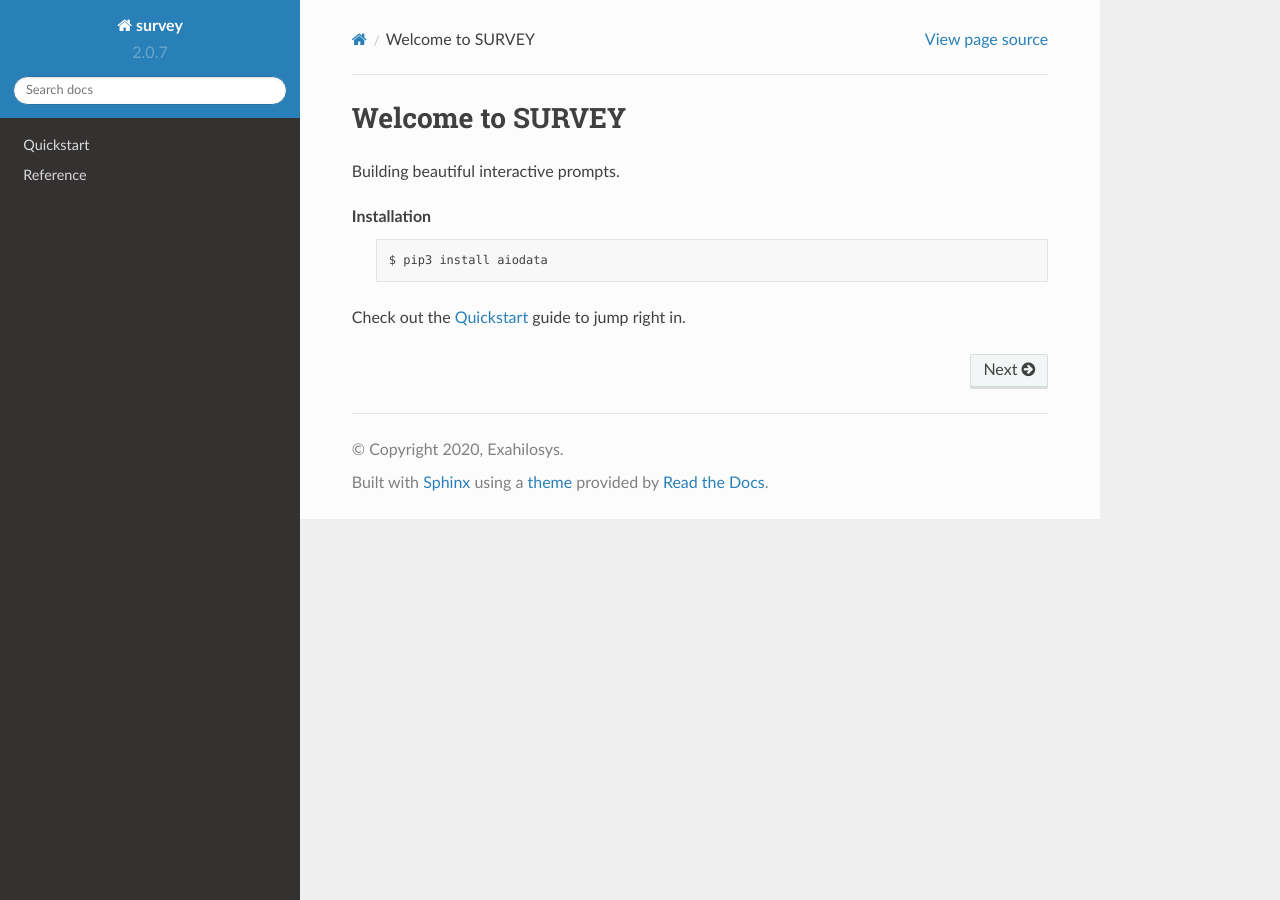
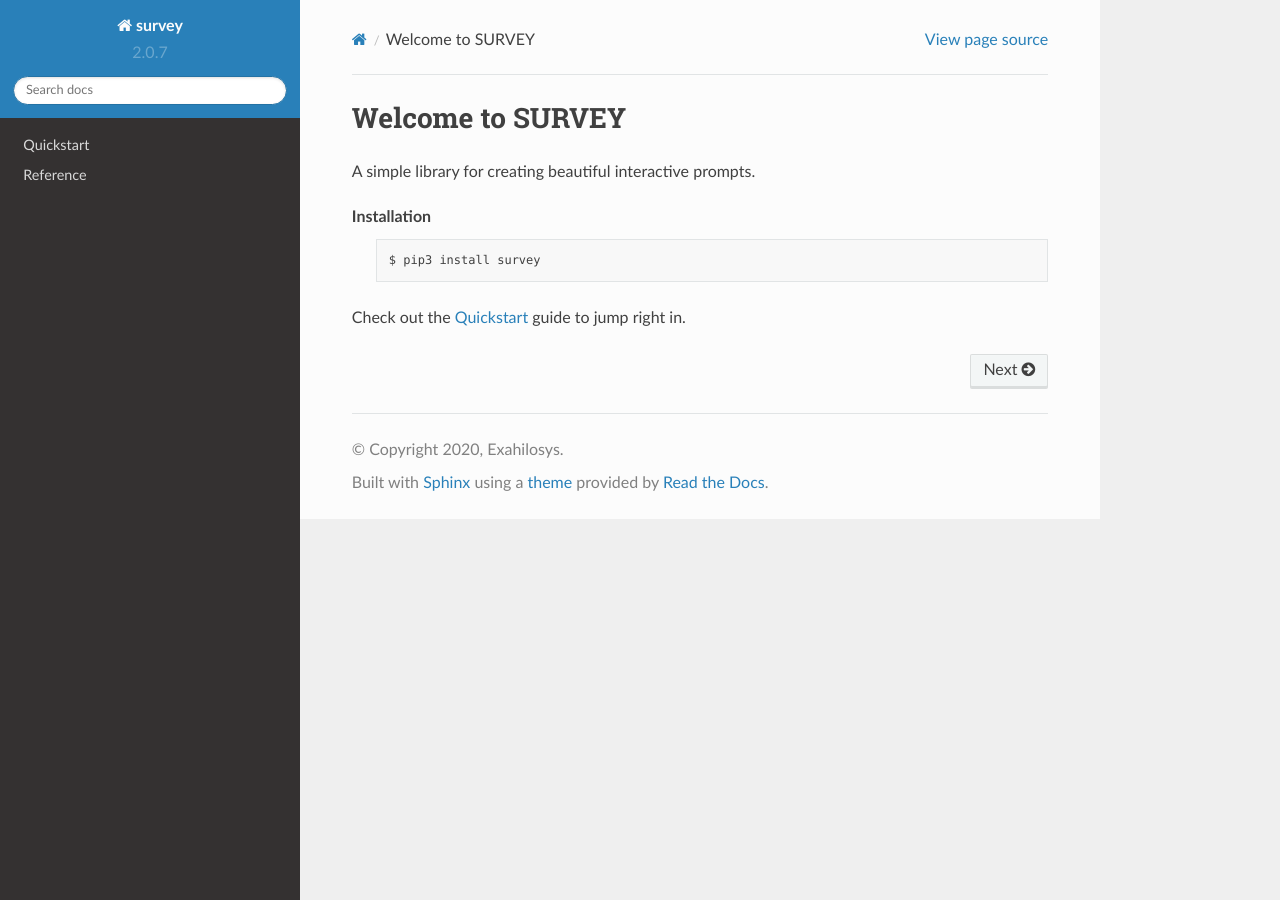
Before and after one commit to Exahilosys/survey, a Sphinx documentation site: the page built from docs/index.rst, in a window 1280 px wide. Built offline with Sphinx 7.4.7 and the Read the Docs theme 2.0.0, drawn with Linux system fonts in a browser that asks for light colours; the version number is read from the project's files by our own code.

Commit message:
Updated docs

```diff
--- a/README.rst
+++ b/README.rst
@@ -34,6 +34,7 @@ Installing
 Links
 =====
 
+- Check out the `documentation <https://survey.readthedocs.io>`_ for more details.
 - Greatly inspired by `AlecAivazis's GoLang <https://github.com/AlecAivazis/survey>`_ library.
 
 Suggestions and contributions are greatly appreciated!
--- a/docs/index.rst
+++ b/docs/index.rst
@@ -1,12 +1,12 @@
 Welcome to SURVEY
 =================
 
-Building beautiful interactive prompts.
+A simple library for creating beautiful interactive prompts.
 
 Installation
     .. code-block:: bash
 
-        $ pip3 install aiodata
+        $ pip3 install survey
 
 Check out the :ref:`Quickstart` guide to jump right in.
 
```
Also changed, not shown: docs/reference.rst (+11 -9 lines), survey/__init__.py (+7 -7 lines), 1 other file.
